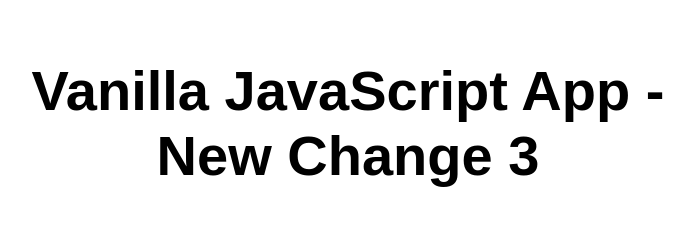
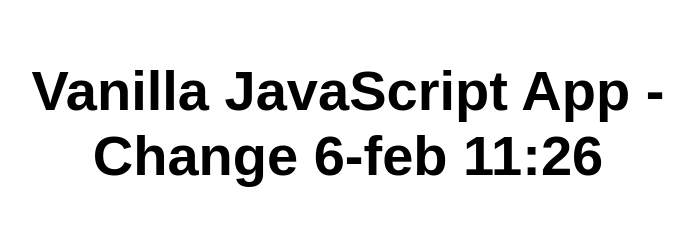
Before and after one commit to gmartin50/my-first-static-web-app, a website: page src/index.html in a window 1280 px wide. Shown: the whole page, without its empty margins (292-986 px from the left). Drawn offline with Linux system fonts and the light colour scheme.

Commit message:
Merge branch 'main' of https://github.com/gmartin50/my-first-static-web-app

```diff
--- a/src/index.html
+++ b/src/index.html
@@ -10,7 +10,7 @@
 
 <body>
   <main>
-    <h1>Vanilla JavaScript App - New Change 3</h1>
+    <h1>Vanilla JavaScript App - Change 6-feb 11:26</h1>
   </main>
 </body>
 
```
